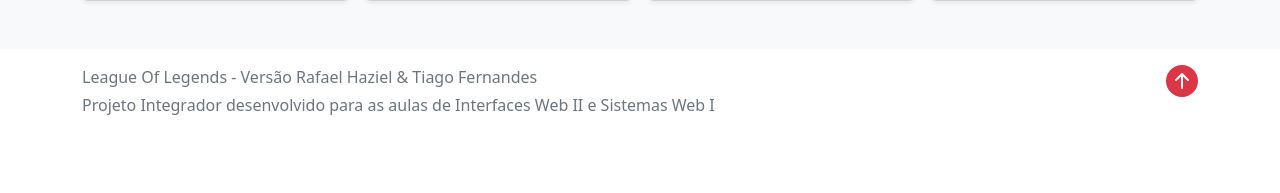
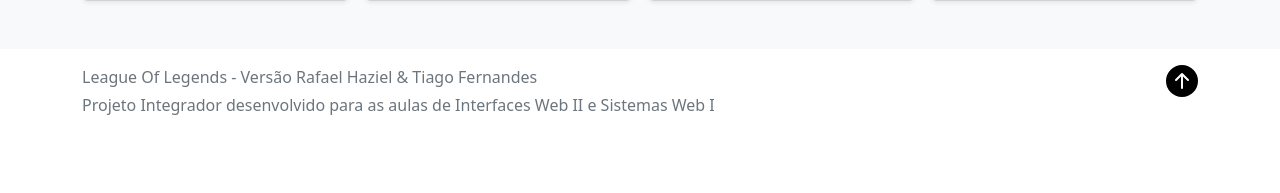
Before and after one commit to RafaelHaziel/League-of-Legends, an ASP.NET Core app: page / in a window 1280 px wide. Shown: the part 1355-1548 px from the top of the page. Run offline with ASP.NET Core 8, Linux system fonts and the light colour scheme.

Commit message:
Feita alteração na aparência da seta.

```diff
--- a/LoL/Views/Shared/_Layout.cshtml
+++ b/LoL/Views/Shared/_Layout.cshtml
@@ -54,7 +54,7 @@
         <div class="container">
             <p class="float-end">
                 <a href="#">
-                    <svg xmlns="http://www.w3.org/2000/svg" width="32" height="32"fill="currentColor" class="bi bi-arrow-up-circle-fill text-danger" viewBox="0 0 16 16">
+                    <svg xmlns="http://www.w3.org/2000/svg" width="32" height="32"fill="currentColor" class="bi bi-arrow-up-circle-fill text-black" viewBox="0 0 16 16">
                         <path
                             d="M16 8A8 8 0 1 0 0 8a8 8 0 0 0 16 0zm-7.5 3.5a.5.5 0 0 1-1 0V5.707L5.354 7.854a.5.5 0 1 1-.708-.708l3-3a.5.5 0 0 1 .708 0l3 3a.5.5 0 0 1-.708.708L8.5 5.707V11.5z" />
                     </svg>
```
